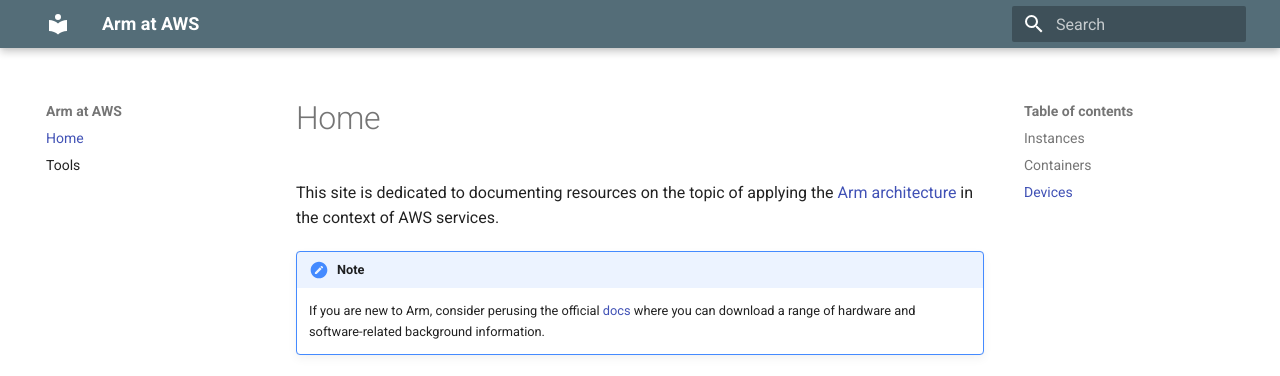
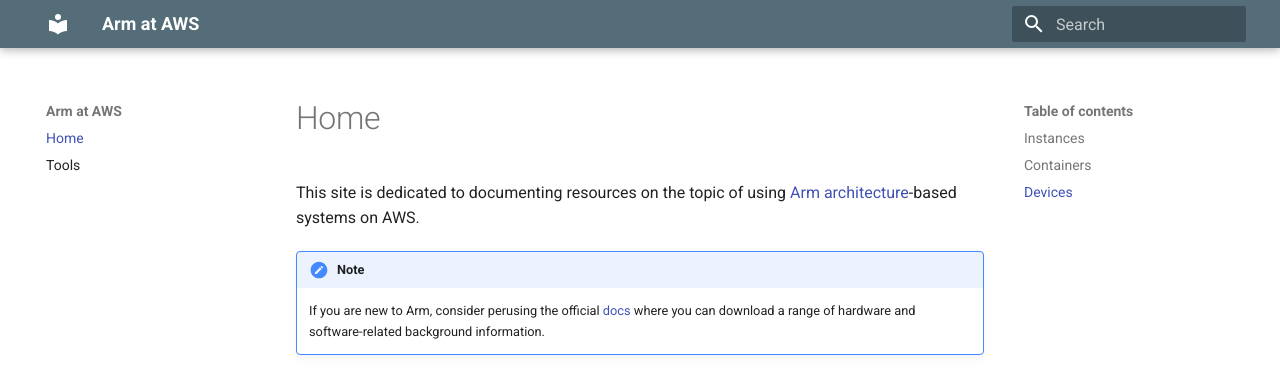
Before and after one commit to mhausenblas/arm.aws-cloud.dev, an MkDocs documentation site: the page built from docs/index.md, in a window 1280 px wide and 1398 px high. Shown: the top 376 px of the window. Built offline with MkDocs 1.6.1 and Material for MkDocs 9.7.7, drawn with Linux system fonts in a browser that asks for light colours.

Commit message:
updates intro
Signed-off-by: Michael Hausenblas <hausenbl@amazon.com>

```diff
--- a/docs/index.md
+++ b/docs/index.md
@@ -1,4 +1,4 @@
-This site is dedicated to documenting resources on the topic of applying the [Arm architecture](https://en.wikipedia.org/wiki/ARM_architecture) in the context of AWS services.
+This site is dedicated to documenting resources on the topic of using [Arm architecture](https://en.wikipedia.org/wiki/ARM_architecture)-based systems on AWS.
 
 !!! note
     If you are new to Arm, consider perusing the official [docs](https://developer.arm.com/docs) where you can
```
